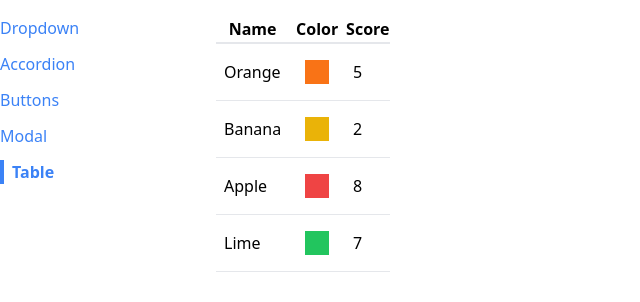
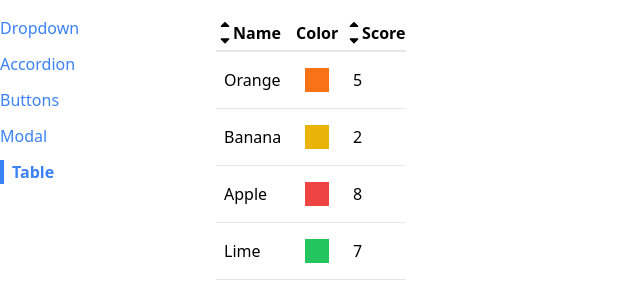
Before and after one commit to raluchka29/UdemyPractice-React, a React (Create React App) app in the folder comps/: page /table in a window 1280 px wide. Shown: the top 302 px of the page, without its empty margins (0-640 px from the left). Built offline with nearby package versions, Linux system fonts and the light colour scheme.

Commit message:
reusable sortable table

```diff
--- /dev/null
+++ b/comps/src/components/SortableTable.js
@@ -0,0 +1,96 @@
+import Table from "./Table";
+import { useState } from "react";
+import { TiArrowSortedUp, TiArrowSortedDown } from "react-icons/ti";
+
+function SortableTable(props){
+    const [sortOrder, setSortOrder] = useState(null);
+    const [sortBy, setSortBy] = useState(null);
+    const { config, data } = props;
+
+    const handleClick = (label) => {
+        if(sortBy && label !== sortBy) {
+            setSortOrder('asc');
+                setSortBy(label);
+                return;
+
+        }
+
+        if(sortOrder === null){
+            setSortOrder('asc');
+            setSortBy(label);
+        } else if (sortOrder === 'asc') {
+            setSortOrder('desc');
+            setSortBy(label);
+        } else if (sortOrder === 'desc') {
+            setSortOrder(null);
+            setSortBy(null);
+        }
+    };
+
+    const updatedConfig = config.map((column) => {
+        if (!column.sortValue) {
+            return column;
+        }
+        return{
+            ...column,
+            header: () => <th className="cursor-pointer hover:bg-gray-100" onClick={() => handleClick(column.label)}>
+                <div className="flex items-center">
+            {getIcons(column.label, sortBy, sortOrder)}
+            {column.label}
+                </div>
+            </th>
+        }
+    });
+
+    // Only sort data if sortOrder & sortBy are not null
+    // Make a copy of the data prop
+    // Find the correct sortValue function and use it for sorting
+
+    let sortedData = data;
+    if (sortOrder && sortBy) {
+        const { sortValue } = config.find(column => column.label === sortBy);
+        sortedData = [...data].sort((a, b) => {
+            const valueA = sortValue(a);
+            const valueB = sortValue(b);
+
+            const reverseOrder = sortOrder === 'asc' ? 1 : -1;
+
+            if (typeof valueA === 'string') {
+                return valueA.localeCompare(valueB) * reverseOrder;
+            } else {
+                return (valueA - valueB) * reverseOrder;
+            }
+        });
+    }
+
+    return (
+    <Table {...props} data={sortedData} config={updatedConfig} />
+    );
+}
+
+function getIcons(label, sortBy, sortOrder) {
+    if(label !== sortBy) {
+        return (
+        <div>
+            <TiArrowSortedUp />
+            <TiArrowSortedDown />
+        </div>);
+    }
+
+
+    if (sortOrder === null) {
+        return <div>
+        <TiArrowSortedUp />
+        <TiArrowSortedDown />
+        </div>;
+    } else if (sortOrder === 'asc') {
+        return <div>
+        <TiArrowSortedUp />
+    </div>;
+    } else if (sortOrder === 'desc') {
+        return <div>
+        <TiArrowSortedDown />
+    </div>;
+    }
+}
+export default SortableTable;
--- a/comps/src/components/Table.js
+++ b/comps/src/components/Table.js
@@ -1,5 +1,10 @@
+import { Fragment } from 'react';
+
 function Table({ data, config, keyFn }) {
     const renderedHeaders = config.map((column) => {
+        if(column.header) {
+            return <Fragment key={column.label}>{column.header()}</Fragment>
+        }
         return <th key={column.label}>{column.label}</th>
     });
 
--- a/comps/src/pages/TablePage.js
+++ b/comps/src/pages/TablePage.js
@@ -1,4 +1,5 @@
-import Table from "../components/Table";
+import SortableTable from "../components/SortableTable";
+// import Table from "../components/Table";
 
 function TablePage() {
 const data = [
@@ -9,14 +10,16 @@
 ];
 
 const config = [
-    { label: 'Name',
-      render: (fruit) => fruit.name,
+    {   label: 'Name',
+        render: (fruit) => fruit.name,
+        sortValue: (fruit) => fruit.name,
     },
-    { label: 'Color',
+    {   label: 'Color',
         render: (fruit) => <div className={`p-3 m-2 ${fruit.color}`}></div>
     },
-    { label: 'Score',
+    {   label: 'Score',
         render: (fruit) => fruit.score,
+        sortValue: (fruit) => fruit.score,
     },
 ];
 
@@ -26,7 +29,7 @@
 
     return (
         <div>
-            <Table config={config} data={data} keyFn={keyFn}/>
+            <SortableTable config={config} data={data} keyFn={keyFn}/>
         </div>
     );
 }
```
